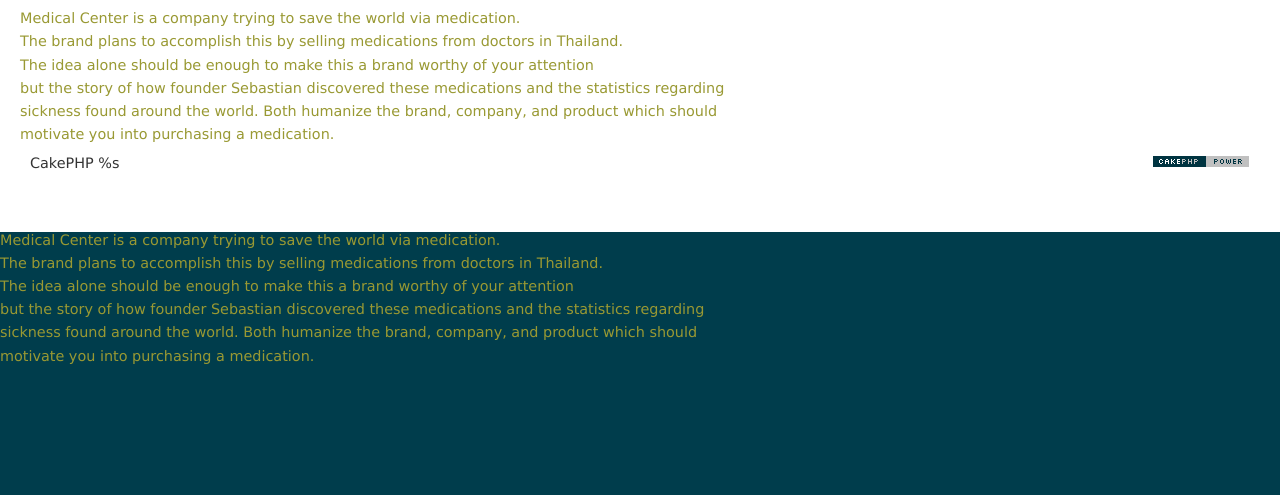
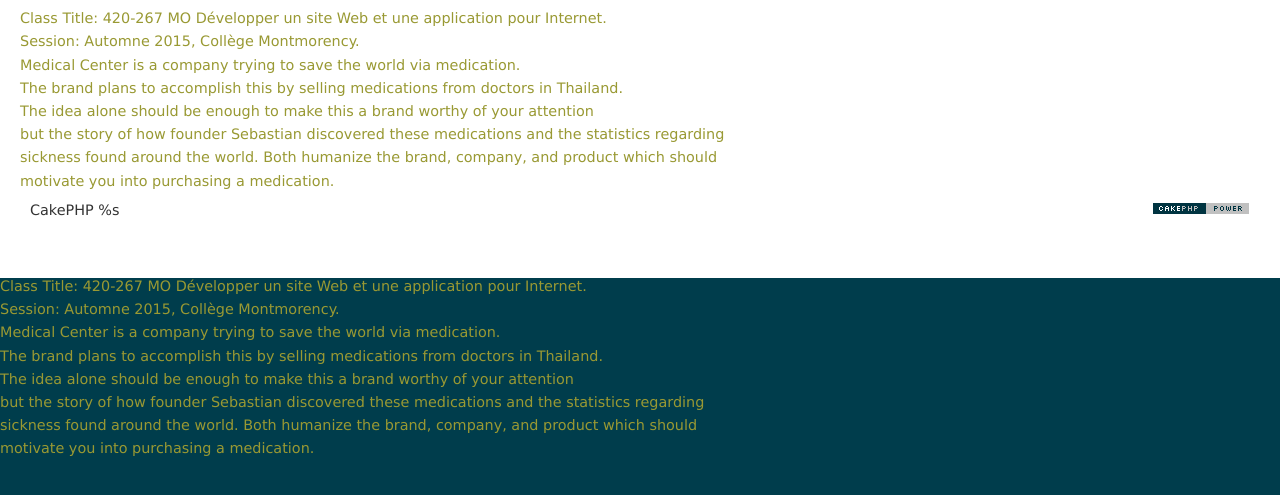
Before and after one commit to xMyThoLoGyx/centremedicaleopenshift, a CakePHP app: the page made by app/View/Medicaments/about.ctp in a window 1280 px wide. Shown: the part 47-542 px from the top of the page. Run offline with PHP 8.4 and a stand-in for CakePHP, Linux system fonts and the light colour scheme; the template is opened without the code that fills it, so the values that code supplies are empty; some libraries are stand-ins or nearby versions.

Commit message:
Commit about

```diff
--- a/app/View/Medicaments/about.ctp
+++ b/app/View/Medicaments/about.ctp
@@ -1,6 +1,8 @@
 <div id="page-container" class="row">
 
+    <h4>  <?php echo " Class Title: 420-267 MO Développer un site Web et une application pour Internet. "; ?> </h4>
 
+    <h4>  <?php echo " Session: Automne 2015, Collège Montmorency. "; ?> </h4>
 
     <h4>  <?php echo " Medical Center is a company trying to save the world via medication. "; ?> </h4>
 
```
